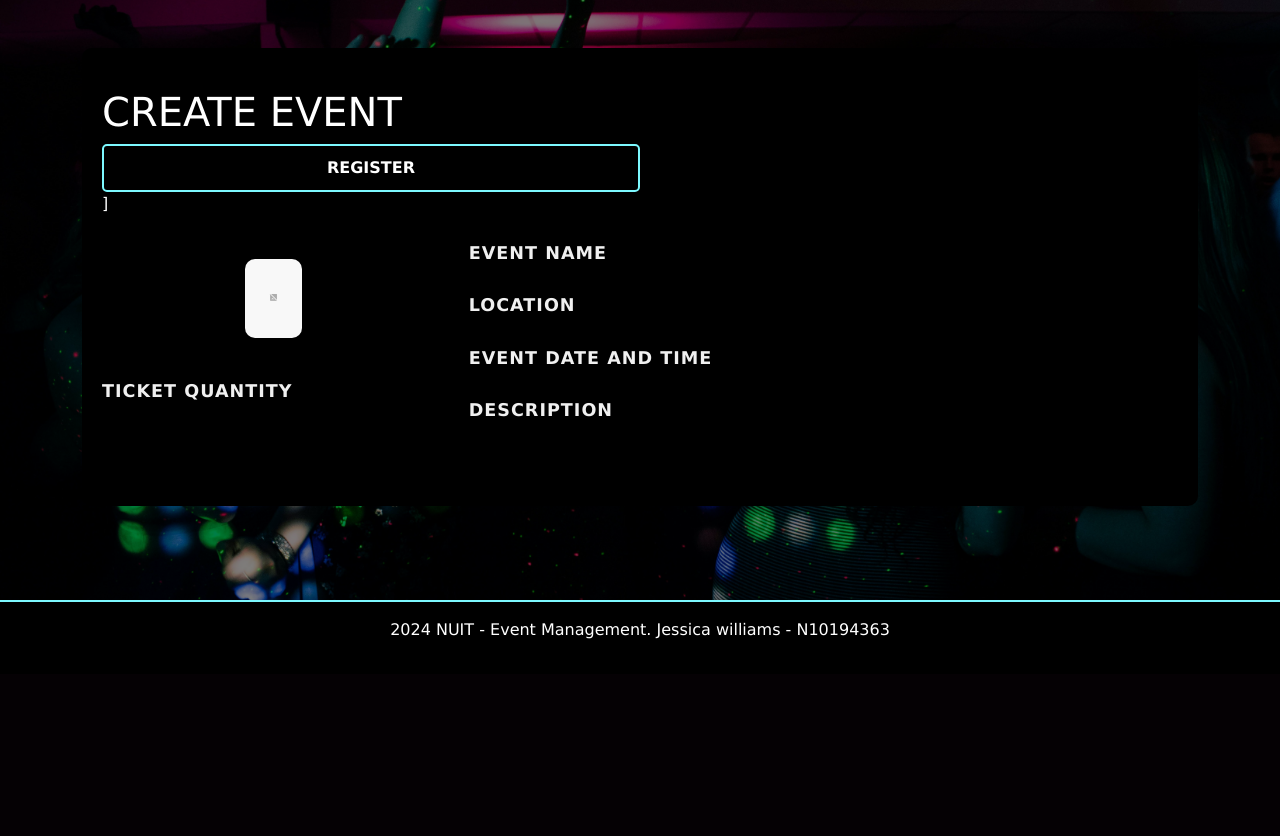
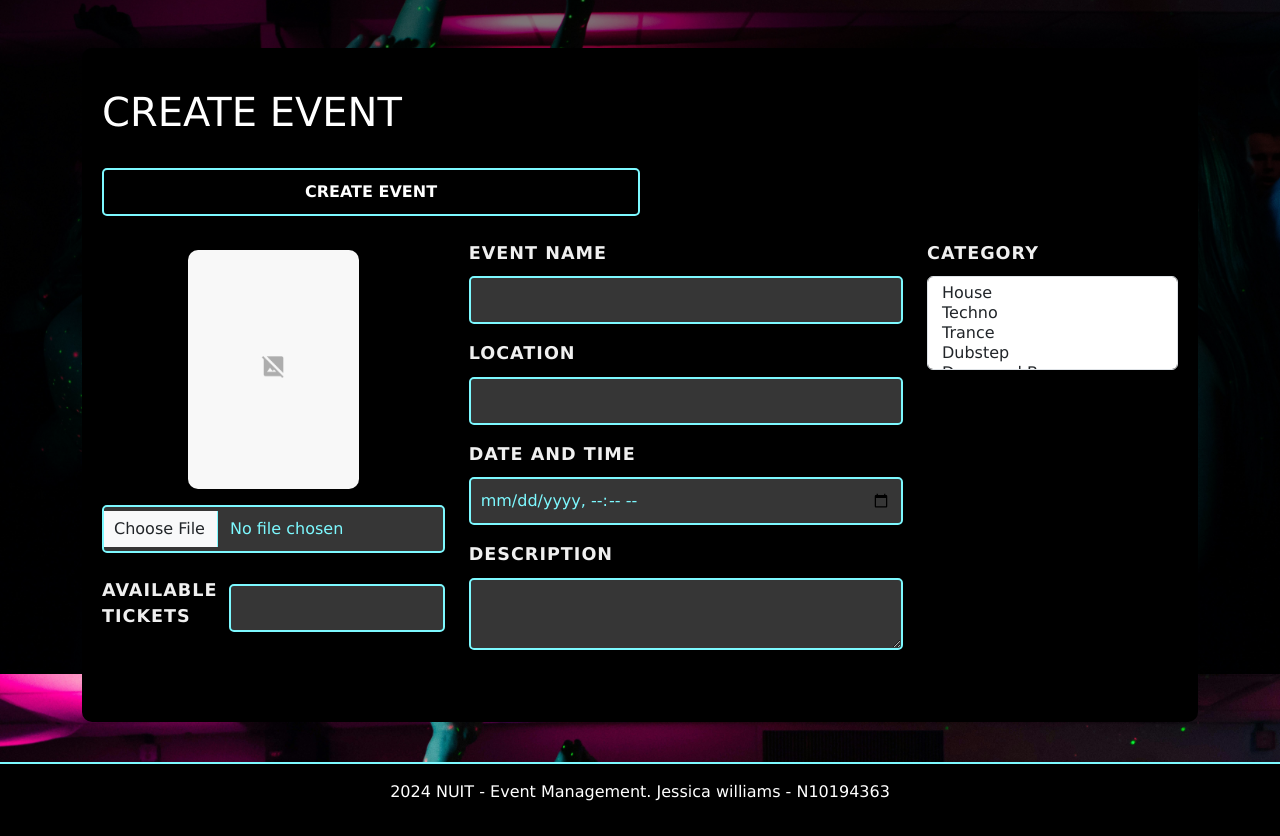
Before and after one commit to JessWill/NUIT, a Flask app: template website/templates/create_event.html in a window 1280 px wide. Shown: the part 126-962 px from the top of the page. Before the commit the page ends 765 px from the top, so only its background shows below. Run offline with Flask 3, Linux system fonts and the light colour scheme; the template is opened without the code that fills it: values that come from a table or form of the project are taken from there, others are empty; parts of the project's set-up code (start-up, migrations or seed data) failed here and were passed over; some libraries are stand-ins or nearby versions.

Commit message:
create event form working

```diff
--- a/main.py
+++ b/main.py
@@ -1,4 +1,8 @@
 from website import create_app
+import os
+
+UPLOAD_FOLDER = 'website/static/img'
+app.config['UPLOAD_FOLDER'] = UPLOAD_FOLDER
 
 if __name__ == '__main__':
     app = create_app()
--- a/website/__init__.py
+++ b/website/__init__.py
@@ -42,4 +42,7 @@ def create_app():
     from . import auth
     app.register_blueprint(auth.auth_bp)
 
+    from .events import event_bp
+    app.register_blueprint(event_bp)
+
     return app
--- a/website/forms.py
+++ b/website/forms.py
@@ -1,5 +1,5 @@
 from flask_wtf import FlaskForm
-from wtforms.fields import TextAreaField, SubmitField, StringField, PasswordField, SelectField, DateTimeField, IntegerField, FileField
+from wtforms.fields import TextAreaField, SubmitField, StringField, PasswordField, SelectMultipleField, DateTimeField, IntegerField, FileField
 from wtforms.validators import InputRequired, Length, Email, EqualTo, NumberRange
 
 # creates the login information
@@ -14,7 +14,10 @@ class RegistrationForm (FlaskForm):
     last_name = StringField("Last Name", validators=[InputRequired()])
     email = StringField("Email", validators=[InputRequired(), Email()])
     password = PasswordField("Password", validators=[InputRequired()])
-    contact_number = IntegerField("Contact Number", validators=[InputRequired()])
+    contact_number = StringField("Contact Number", validators=[
+        InputRequired(),
+        Length(min=10, max=15)
+    ])
     street_address = StringField("Street Address", validators=[InputRequired()])
     submit = SubmitField("Register")
 
@@ -26,7 +29,7 @@ class EventForm(FlaskForm):
     description = TextAreaField("Description", validators=[InputRequired()])
     available_tickets = IntegerField("Available Tickets", validators=[InputRequired(), NumberRange(min=1, message="Must be a positive number")])
     image = FileField("Image", validators=[InputRequired()])
-    category = SelectField("Category", choices=[
+    category = SelectMultipleField("Category", choices=[
         ('House', 'House'),
         ('Techno', 'Techno'),
         ('Trance', 'Trance'),
--- a/website/models.py
+++ b/website/models.py
@@ -18,7 +18,10 @@ class Event(db.Model):
     name = db.Column(db.String(100), nullable=False)
     location = db.Column(db.String(100), nullable=False)
     date = db.Column(db.DateTime, nullable=False)
-    category = db.Column(db.String(50), nullable=False)
+    description = db.Column(db.Text, nullable=True)
+    available_tickets = db.Column(db.Integer, nullable=False)
+    categories = db.Column(db.String(200), nullable=True)
+    image = db.Column(db.String(100), nullable=True)
 
     comments = db.relationship('Comment', backref='event', lazy=True)
     bookings = db.relationship('Booking', backref='event', lazy=True)
--- a/website/templates/base.html
+++ b/website/templates/base.html
@@ -71,8 +71,7 @@
             {% endif %}
 
             <!-- Registration Modal -->
-            {% if register_form is defined %}
-            {{ register_form.hidden_tag() }}
+            {% if register_form is defined %} {{ register_form.hidden_tag() }}
             <div
               class="modal fade"
               id="registerModal"
@@ -100,9 +99,33 @@
                   <div class="modal-body">
                     <form method="POST" action="{{ url_for('auth.register') }}">
                       {{ register_form.hidden_tag() }}
+
                       <div class="mb-3">
                         {{ register_form.first_name.label(class="form-label") }}
                         {{ register_form.first_name(class="form-control") }}
+                      </div>
+                      <div class="mb-3">
+                        {{ register_form.last_name.label(class="form-label") }}
+                        {{ register_form.last_name(class="form-control") }}
+                      </div>
+                      <div class="mb-3">
+                        {{ register_form.email.label(class="form-label") }}
+                        {{ register_form.email(class="form-control") }}
+                      </div>
+
+                      <div class="mb-3">
+                        {{ register_form.contact_number.label(class="form-label") }}
+                        {{ register_form.contact_number(class="form-control") }}
+                      </div>
+                      <div class="mb-3">
+                        {{
+                        register_form.street_address.label(class="form-label")
+                        }} {{ register_form.street_address(class="form-control")
+                        }}
+                      </div>
+                      <div class="mb-3">
+                        {{ register_form.password.label(class="form-label") }}
+                        {{ register_form.password(class="form-control") }}
                       </div>
                       <div class="modal-footer">
                         <button
@@ -122,8 +145,7 @@
             {% endif %}
 
             <!-- Login Modal -->
-            {% if login_form is defined %}
-            {{ login_form.hidden_tag() }}
+            {% if register_form is defined %} {{ register_form.hidden_tag() }}
             <div
               class="modal fade"
               id="loginModal"
--- a/website/templates/create_event.html
+++ b/website/templates/create_event.html
@@ -1,4 +1,5 @@
-{% extends "base.html" %} {% from "bootstrap5/form.html" import render_form %}
+{% extends "base.html" %}
+{% from "bootstrap5/form.html" import render_form %}
 {% block content %}
 
 <!-- Main  -->
@@ -10,80 +11,51 @@
       </div>
     </div>
 
-    <form
-      method="POST"
-      action="{{ url_for('main.create_event') }}"
-      enctype="multipart/form-data"
-    >
-      <div class="col-md-6 d-flex justify-content-end">
-        {{ form.submit(class="btn btn-primary w-100") }}
+    <form method="POST" action="{{ url_for('event_bp.create_event') }}" enctype="multipart/form-data">
+      {{ event_form.hidden_tag() }}
+      <div class="col-md-6 d-flex justify-content-end mt-4">
+          {{ event_form.submit(class="btn btn-primary w-100") }}
       </div>
-      ]
-      <!--  Image, Description, and Tags -->
+
+      <!-- Image, Description, and Tags -->
       <div class="row d-flex align-items-stretch mt-4">
-        <div
-          class="col-md-4 d-flex flex-column justify-content-center align-items-center"
-        >
-          <!--  Image Upload -->
-          <div
-            class="col-md-4 d-flex flex-column justify-content-center align-items-center"
-          >
-            <img
-              src="{{ url_for('static', filename='img/defaultpic.jpg') }}"
-              alt="Event Image"
-              class="img-fluid"
-              style="max-width: 50%; border-radius: 10px"
-            />
+          <div class="col-md-4 d-flex flex-column justify-content-center align-items-center">
+              <!-- Image Upload -->
+              <img src="{{ url_for('static', filename='img/defaultpic.jpg') }}" alt="Event Image" class="img-fluid" style="max-width: 50%; border-radius: 10px" />
               <div class="mt-3" style="width: 100%; text-align: center">
-              {{ form.image(class="form-control") }}
+                  {{ event_form.image(class="form-control") }}
+              </div>
+
+              <div class="mb-3 mt-4 d-flex align-items-center justify-content-between" style="width: 100%">
+                  {{ event_form.available_tickets.label(class="form-label") }}
+                  {{ event_form.available_tickets(class="form-control", min="1") }}
               </div>
           </div>
 
-          <div
-            class="mb-3 mt-4 d-flex align-items-center justify-content-between"
-            style="width: 100%"
-          >
-            <label for="ticketQuantity" class="form-label"
-              >Ticket Quantity</label
-            >
-            {{ form.available_tickets.label(class="form-label") }} {{
-            form.available_tickets(class="form-control") }}
+          <!-- Description -->
+          <div class="col-md-5 d-flex flex-column">
+              <div class="mb-3">
+                  {{ event_form.event_name.label(class="form-label") }}
+                  {{ event_form.event_name(class="form-control") }}
+              </div>
+              <div class="mb-3">
+                  {{ event_form.location.label(class="form-label") }}
+                  {{ event_form.location(class="form-control") }}
+              </div>
+              <div class="mb-3">
+                  {{ event_form.date_time.label(class="form-label") }}
+                  {{ event_form.date_time(class="form-control", type="datetime-local") }}
+              </div>
+              <div class="mb-3">
+                  {{ event_form.description.label(class="form-label") }}
+                  {{ event_form.description(class="form-control") }}
               </div>
           </div>
 
-        <!-- Description  -->
-        <div class="col-md-5 d-flex flex-column">
-          <form>
-            <div class="mb-3">
-              <label for="eventname" class="form-label">Event Name</label>
-              {{ form.event_name.label(class="form-label") }} {{
-              form.event_name(class="form-control") }}
-            </div>
-            <div class="mb-3">
-              <label for="location" class="form-label">Location</label>
-              {{ form.location.label(class="form-label") }} {{
-              form.location(class="form-control") }}
-            </div>
-            <div class="mb-3">
-              <label for="eventDateTime" class="form-label"
-                >Event Date and Time</label
-              >
-              {{ form.date_time.label(class="form-label") }} {{
-              form.date_time(class="form-control") }}
-            </div>
-
-            <div class="mb-3">
-              <label for="eventDateTime" class="form-label">Description</label>
-              {{ form.description.label(class="form-label") }} {{
-              form.description(class="form-control") }}
-            </div>
-          </form>
-        </div>
-
-        <!-- Categories -->
+          <!-- Categories  -->
           <div class="col-md-3">
-          {{ form.category.label(class="form-label") }} {{
-          form.category(class="form-select") }}
+              {{ event_form.category.label(class="form-label") }}
+              {{ event_form.category(class="form-select", multiple=True) }}
           </div>
       </div>
   </form>
--- a/website/views.py
+++ b/website/views.py
@@ -16,7 +16,8 @@ def create_event():
 
 @main_bp.route('/event-details')
 def event_details():
-    return render_template('event_details.html')
+    login_form = LoginForm()
+    return render_template('event_details.html', login_form=login_form)
 
 @main_bp.route('/booking_history')
 def booking_history():
```
Also changed, not shown: website/events.py (added, +43 -0 lines), website/templates/event_details.html (+27 -49 lines), events.py (deleted), instance/sitedata.sqlite. Lines whose indentation alone changed are shown as unchanged.
